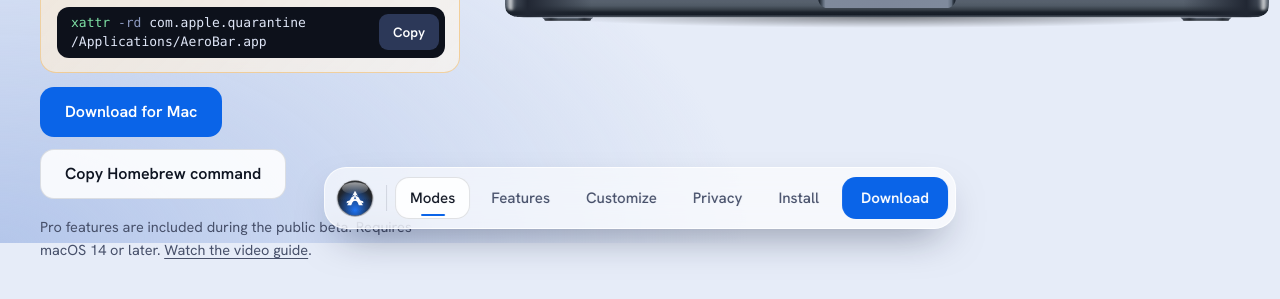
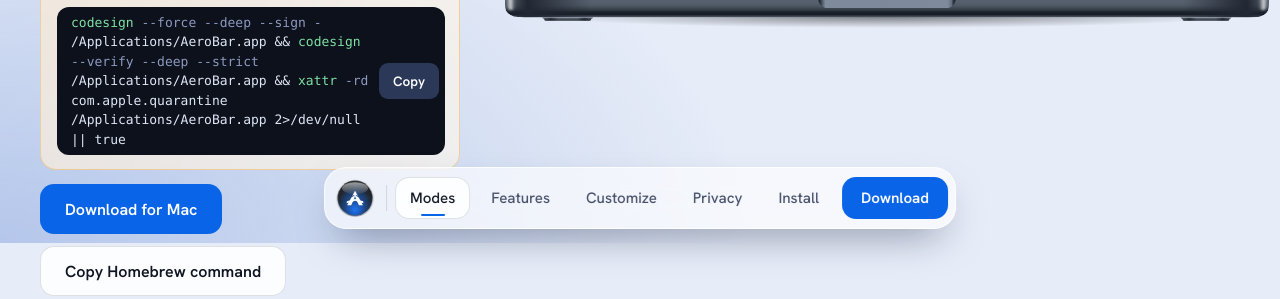
Before and after one commit to adityaonx/AeroBar, a plain HTML site: page docs/index.html in a window 1280 px wide. Shown: the part 557-856 px from the top of the page. Drawn offline with Linux system fonts and the light colour scheme.

Commit message:
Modify notarization command for AeroBar.app
Updated command for notarization and verification of AeroBar.app.

```diff
--- a/docs/index.html
+++ b/docs/index.html
@@ -257,7 +257,7 @@ footer nav{display:flex;gap:22px}
   <div class="getblock">
    <div class="fix">
     <div class="fix-t"><svg viewBox="0 0 24 24" aria-hidden="true"><path d="M12 3l8 3v6c0 4.5-3.2 7.8-8 9-4.8-1.2-8-4.5-8-9V6z"/><path d="M9 12l2 2 4-4"/></svg><div>macOS says “damaged”? <span>Not notarized yet. Run this command in Terminal once after install:</span></div></div>
-    <div class="fix-c" data-cmd="xattr -rd com.apple.quarantine /Applications/AeroBar.app"><code><span class="k">xattr</span> <span class="f">-rd</span> com.apple.quarantine /Applications/AeroBar.app</code><button type="button" data-copy-self>Copy</button></div>
+    <div class="fix-c" data-cmd="codesign --force --deep --sign - /Applications/AeroBar.app && codesign --verify --deep --strict /Applications/AeroBar.app && xattr -rd com.apple.quarantine /Applications/AeroBar.app 2>/dev/null || true"><code><span class="k">codesign</span> <span class="f">--force --deep --sign -</span> /Applications/AeroBar.app &amp;&amp; <span class="k">codesign</span> <span class="f">--verify --deep --strict</span> /Applications/AeroBar.app &amp;&amp; <span class="k">xattr</span> <span class="f">-rd</span> com.apple.quarantine /Applications/AeroBar.app 2&gt;/dev/null || true</code><button type="button" data-copy-self>Copy</button></div>
    </div>
    <div class="cta">
     <a class="btn pri" href="https://github.com/adityaonx/AeroBar/releases/latest">Download for Mac</a>
```
